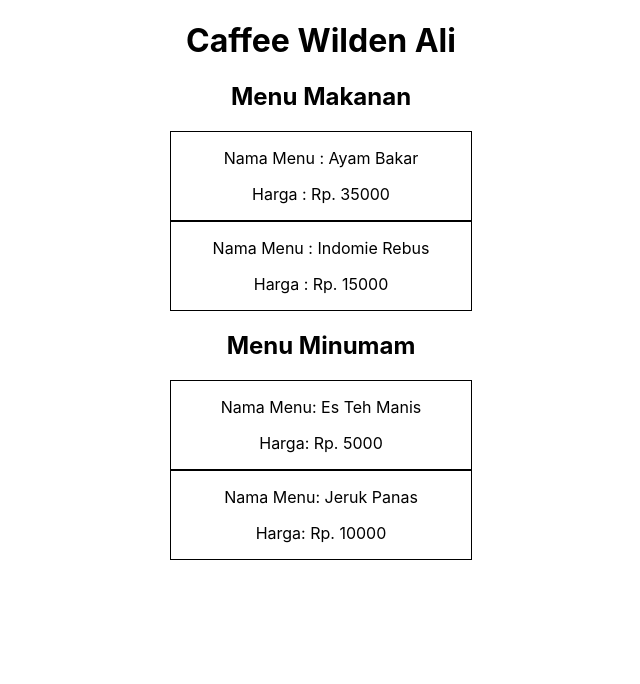
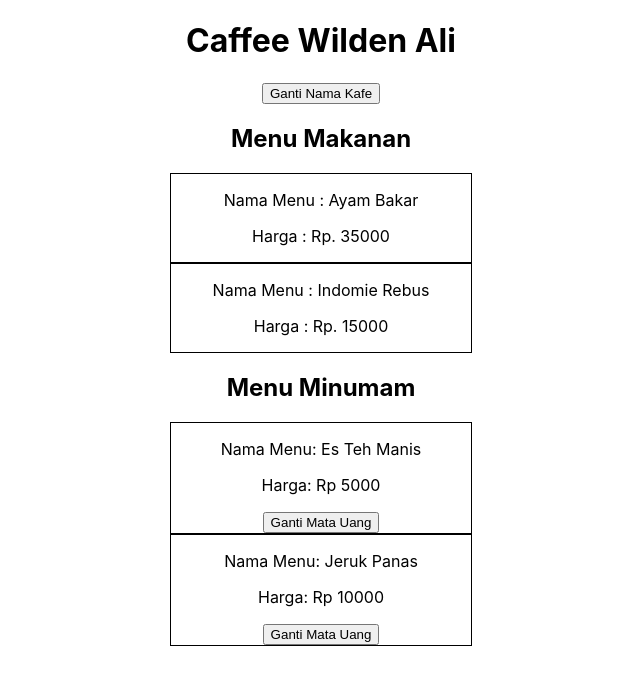
Before and after one commit to wildenali/React_WebApp, a React (Create React App) app in the folder 02-React_Basic/01-my-app/: page / in a window 1280 px wide. Shown: the top 684 px of the page, without its empty margins (319-959 px from the left). Built offline with nearby package versions, Linux system fonts and the light colour scheme.

Commit message:
Events Handling, misal kaya button di pencet, ada yg berubah

```diff
--- a/02-React_Basic/01-my-app/src/App.js
+++ b/02-React_Basic/01-my-app/src/App.js
@@ -13,10 +13,17 @@
     }
   }
 
+  handleGantiNama = () => {
+    console.log('button di pencet');
+    this.setState({ namaCafe: 'Robot' })
+  }
+
   render() {
     return (
       <div className="App">
         <h1>Caffee { this.state.namaCafe }</h1>
+        <button onClick={this.handleGantiNama}>Ganti Nama Kafe</button>
+
         <h2>Menu Makanan</h2>
         <MenuMakanan namaMenu={"Ayam Bakar"} hargaMenu={35000}/>
         <MenuMakanan namaMenu={"Indomie Rebus"} hargaMenu={15000}/>
--- a/02-React_Basic/01-my-app/src/components/MenuMinuman/MenuMinuman.js
+++ b/02-React_Basic/01-my-app/src/components/MenuMinuman/MenuMinuman.js
@@ -2,11 +2,25 @@
 
 // nama class diawali huruf Kapital
 class MenuMinuman extends Component {
+
+  constructor() {
+    super()
+    this.state = {
+      mataUang: 'Rp'
+    }
+  }
+
+  handleGantiMataUang = (satuanUang) => {
+    console.log('button minuman di pencet');
+    this.setState({ mataUang: satuanUang })
+  }
+
   render() {
     return (
       <div style={{ border: "1px solid black", width: 300, margin: 'auto'}}>
         <p>Nama Menu: {this.props.namaMenu}</p>
-        <p>Harga: Rp. {this.props.hargaMenu}</p>
+        <p>Harga: {this.state.mataUang} {this.props.hargaMenu}</p>
+        <button onClick={() => this.handleGantiMataUang('$')}>Ganti Mata Uang</button>
       </div>
     )
   }
```
Lines whose indentation alone changed are shown as unchanged.
